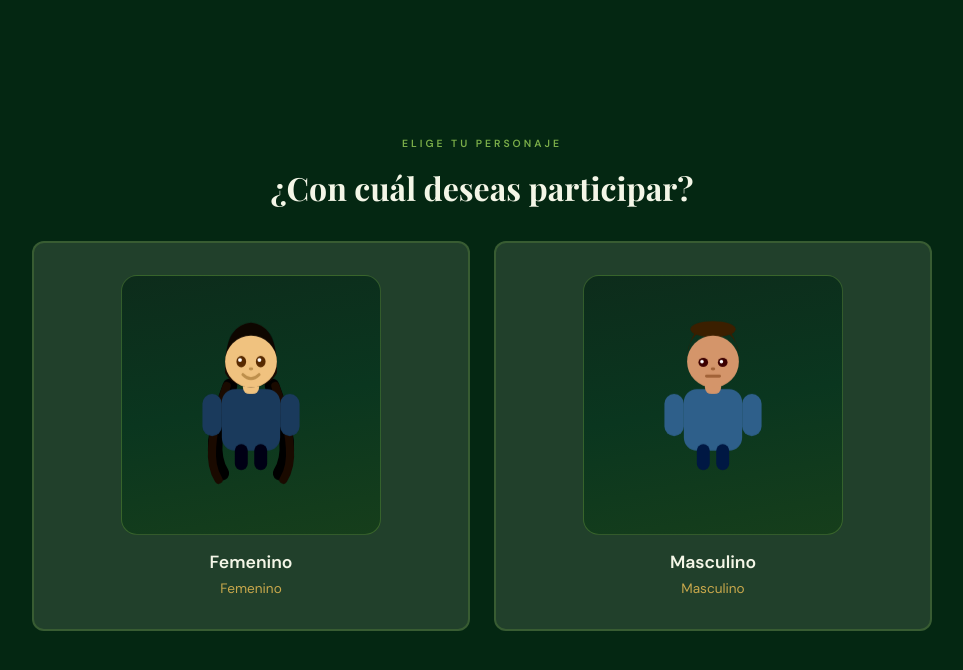
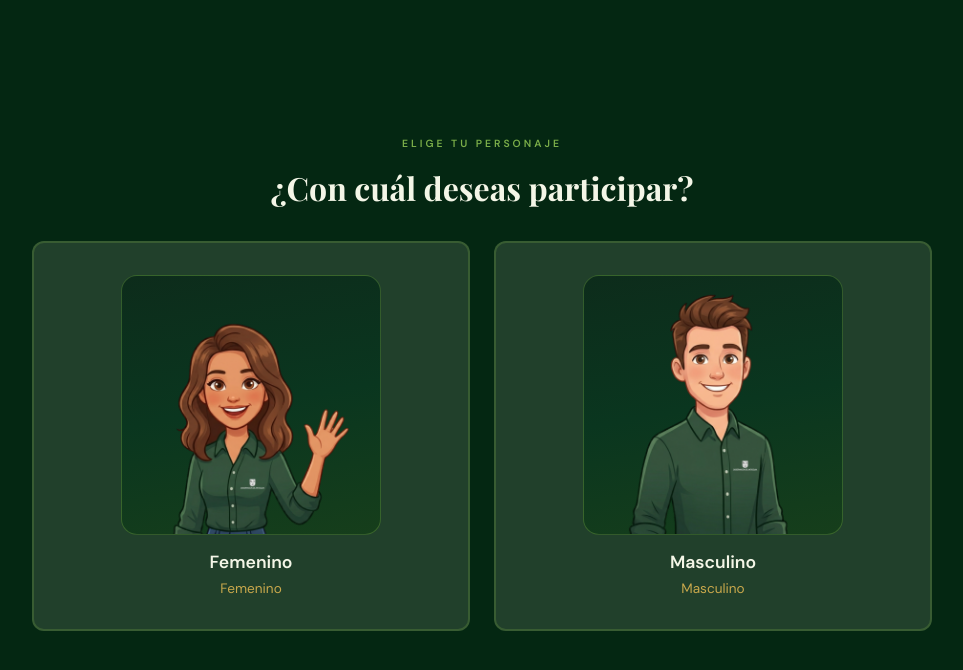
Before and after one commit to Porras05/CiudadanoCorp, a React (Vite) app: page / in a window 1280 px wide. Both pictures are taken after a click on the button "Comenzar →". Shown: the top 670 px of the page, without its empty margins (158-1121 px from the left). Built offline with nearby package versions, Linux system fonts and the light colour scheme; a web font is replaced by a local one.

Commit message:
Images fixed

```diff
--- a/src/App.jsx
+++ b/src/App.jsx
@@ -325,7 +325,7 @@ export default function ETHOSFERA() {
               {CHARACTERS.map(char=>(
                 <div key={char.id} onClick={()=>{setPc({...char, fullName:'', jobTitle:'', company:''});setScreen('info');}} className="character-card" style={{padding:'2rem',cursor:'pointer',display:'flex',flexDirection:'column',alignItems:'center',gap:'1rem'}}>
                   <div style={{width:'100%',maxWidth:260,height:260,background:'linear-gradient(170deg,#0D2C1B,#0A361F,#163E1B)',border:'1px solid rgba(123,174,73,0.35)',borderRadius:16,display:'flex',alignItems:'center',justifyContent:'center',overflow:'hidden'}}>
-                    <div dangerouslySetInnerHTML={{__html:charSVG(char,150,170,true)}}/>
+                    <img src={char.avatar} alt={char.name} style={{width:'100%',height:'100%',objectFit:'cover'}} />
                   </div>
                   <div style={{textAlign:'center'}}>
                     <div style={{fontSize:'1.1rem',fontWeight:700,color:'#F4F6E7'}}>{char.name}</div>
@@ -344,7 +344,7 @@ export default function ETHOSFERA() {
           <div style={{display:'grid',gridTemplateColumns:'220px 1fr',gap:'3rem',maxWidth:780,width:'100%',alignItems:'start'}}>
             <div style={{display:'flex',flexDirection:'column',alignItems:'center',gap:'0.5rem',position:'sticky',top:'2rem'}}>
               <div style={{width:180,height:220,background:'linear-gradient(170deg,#0D1522,#101A0F,#1A1209)',border:'1px solid rgba(201,168,76,0.35)',borderRadius:10,display:'flex',alignItems:'center',justifyContent:'center',paddingBottom:0,overflow:'hidden',boxShadow:'0 16px 48px rgba(0,0,0,0.65)'}}>
-                <div dangerouslySetInnerHTML={{__html:charSVG(pc,110,145,true)}}/>
+                <img src={pc.avatar} alt={pc.name} style={{width:'100%',height:'100%',objectFit:'cover'}} />
               </div>
               <div style={{color:'#C9A84C',fontSize:'0.78rem',fontWeight:500,letterSpacing:1}}>{pc.name}</div>
             </div>
```
Also changed, not shown: public/images/hombre.png (renamed from public/hombre.png), public/images/mujer.png (renamed from public/mujer.png).
